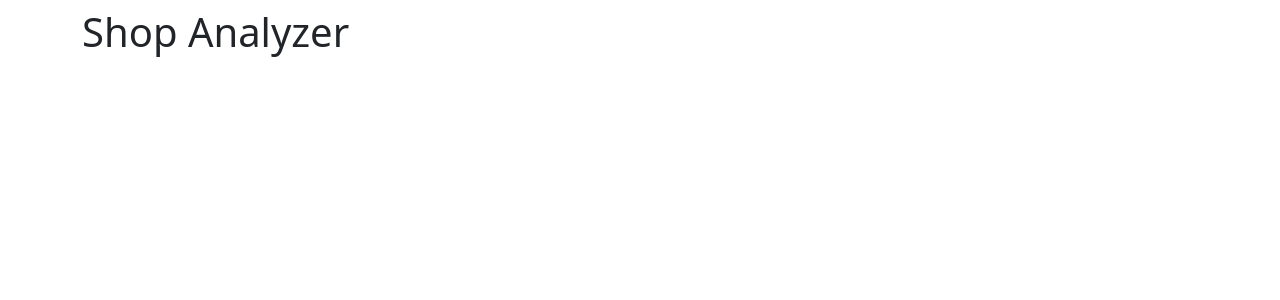
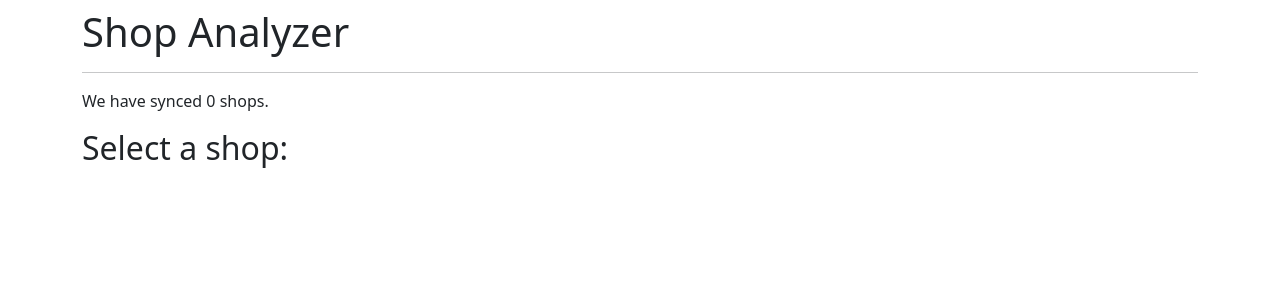
Before and after one commit to maoaiz/etsy-shop-analyzer, a Django app: page / in a window 1280 px wide. Shown: the part 32-332 px from the top of the page. Run offline with Django 3.2, Linux system fonts and the light colour scheme; data that the repository does not hold is empty; parts of the project's set-up code (start-up, migrations or seed data) failed here and were passed over; some libraries are stand-ins or nearby versions.

Commit message:
show basic info in web

```diff
--- a/apps/shop_analyzer/templates/shop_analyzer/home.html
+++ b/apps/shop_analyzer/templates/shop_analyzer/home.html
@@ -4,4 +4,67 @@
 
 {% block content %}
 <h1>Shop Analyzer</h1>
+<hr>
+<p>We have synced {{ shops_qs.count }} shops.</p>
+
+<h2>Select a shop:</h2>
+<div class="row" id="app">
+    <div class="col-sm-3">
+        <ul>
+          <li v-for="shop in shops">
+            <a href="#" v-text="shop.name" v-on:click="get_data(shop)"></a>
+          </li>
+        </ul>
+    </div>
+    <div class="col-sm-9">
+      <div class="background" v-if="selected_shop">
+        <h3 class="text-muted">Results:</h3>
+        <p>
+          <a :href="selected_shop.url" v-text="selected_shop.name" target="_blank"></a>
+          <div v-text="selected_shop.title"></div>
+
+        </p>
+      </div>
+    </div>
+</div>
+
 {% endblock %}
+
+{% block css %}
+<style type="text/css">
+  .background{
+    background-color: #efefef;
+    border-radius: 5px;
+    min-height: 100px;
+    min-width: 100%;
+    padding: 12px;
+  }
+</style>
+{% endblock %}
+
+{% block js %}
+<script src="https://cdn.jsdelivr.net/npm/vue@2.5.16/dist/vue.js"></script>
+<script type="text/javascript">
+  function init_vue(){
+    var app = new Vue({
+      el: '#app',
+      data: {
+        shops: [{% for shop_obj in shops_qs %}
+          {id: {{ shop_obj.id }}, name: "{{ shop_obj.name }}", title: "{{ shop_obj.title }}", url: "{{ shop_obj.url }}"},
+        {% endfor %}],
+        selected_shop: null
+      },
+      methods: {
+        get_data: function(shop_id){
+          console.log(shop_id)
+          this.selected_shop = shop_id;
+        },
+      },
+    });
+  }
+
+  document.addEventListener('DOMContentLoaded', function () {
+    init_vue();
+  });
+</script>
+{% endblock %}
--- a/apps/shop_analyzer/views.py
+++ b/apps/shop_analyzer/views.py
@@ -1,5 +1,10 @@
 from django.shortcuts import render
+
+from apps.shop_analyzer.models import Shop
 
 
 def home(request):
+
+    shops_qs = Shop.objects.all()
+
     return render(request, 'shop_analyzer/home.html', locals())
```
